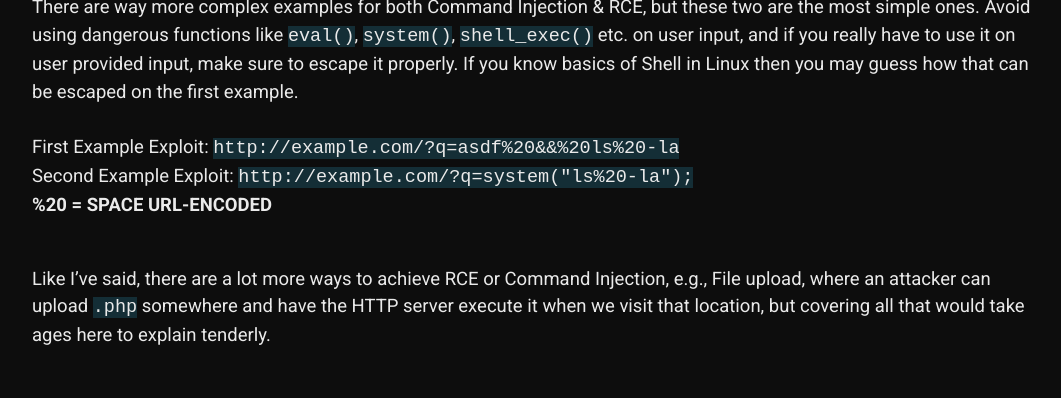
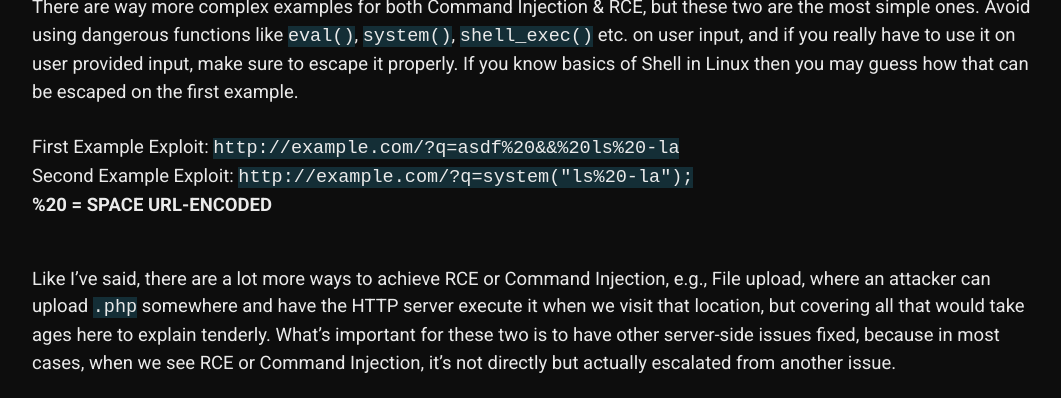
Before and after one commit to 20kilograma/blog, a Jekyll site: the page built from php-sec.md, in a window 1280 px wide and 900 px high, scrolled down 11951 px, cut to the strip 502-900 px from the top of the window. Shown: the whole strip, without its empty margins (108-1169 px from the left). Built offline with Jekyll 4.4.1, drawn with Linux system fonts in a browser that asks for light colours; some web fonts are replaced; our own code applies the rules of GitHub Pages for plain Markdown files; before the commit the page ends 12823 px from its top, so only the background shows below that.

Commit message:
Update php-sec.md

```diff
--- a/php-sec.md
+++ b/php-sec.md
@@ -235,3 +235,4 @@ Second Example Exploit: <code>http://example.com/?q=system("ls%20-la");</code><b
 <strong>%20 = SPACE URL-ENCODED</strong><br><br>
 
 Like I've said, there are a lot more ways to achieve RCE or Command Injection, e.g., File upload, where an attacker can upload <code>.php</code> somewhere and have the HTTP server execute it when we visit that location, but covering all that would take ages here to explain tenderly.
+What's important for these two is to have other server-side issues fixed, because in most cases, when we see RCE or Command Injection, it's not directly but actually escalated from another issue.
```
